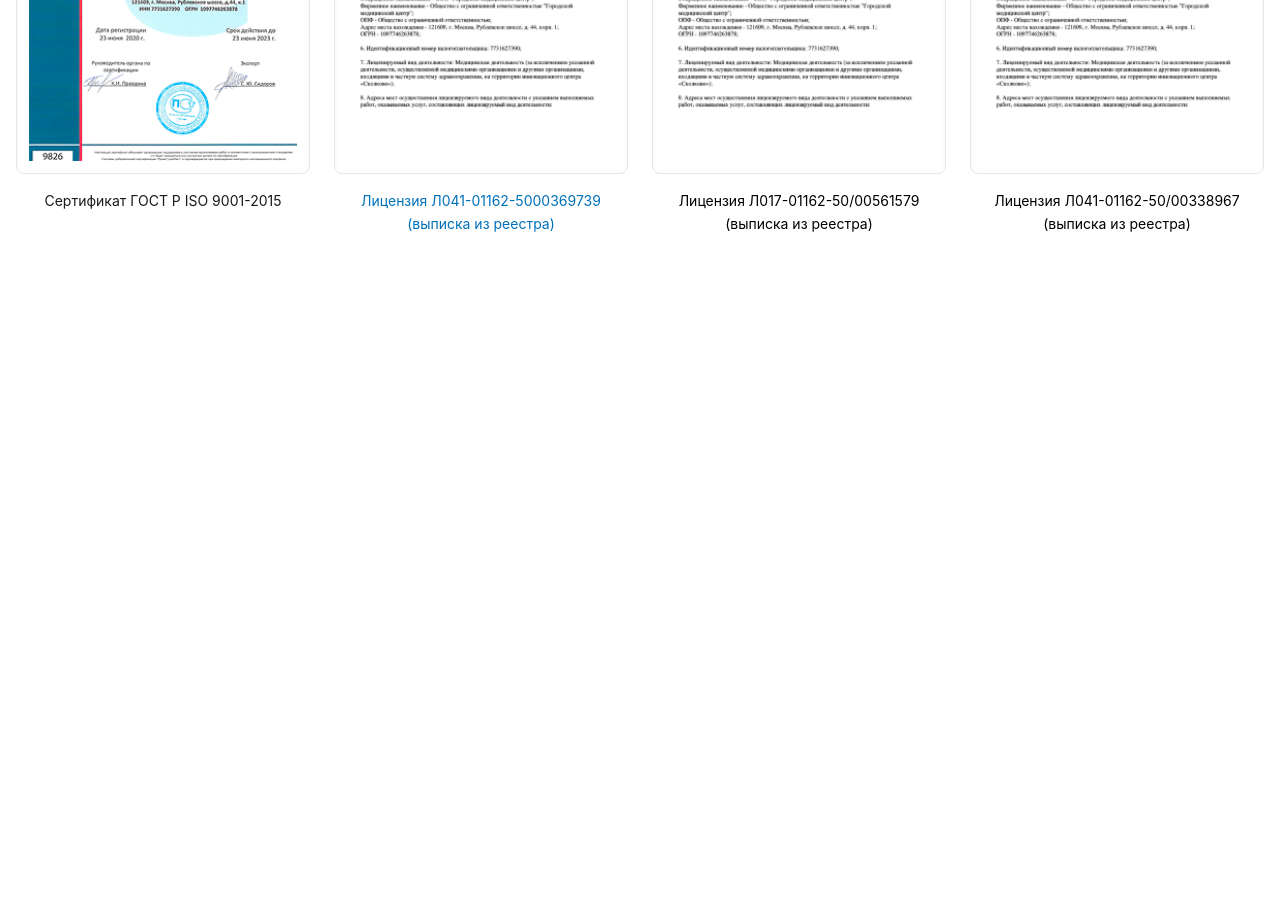
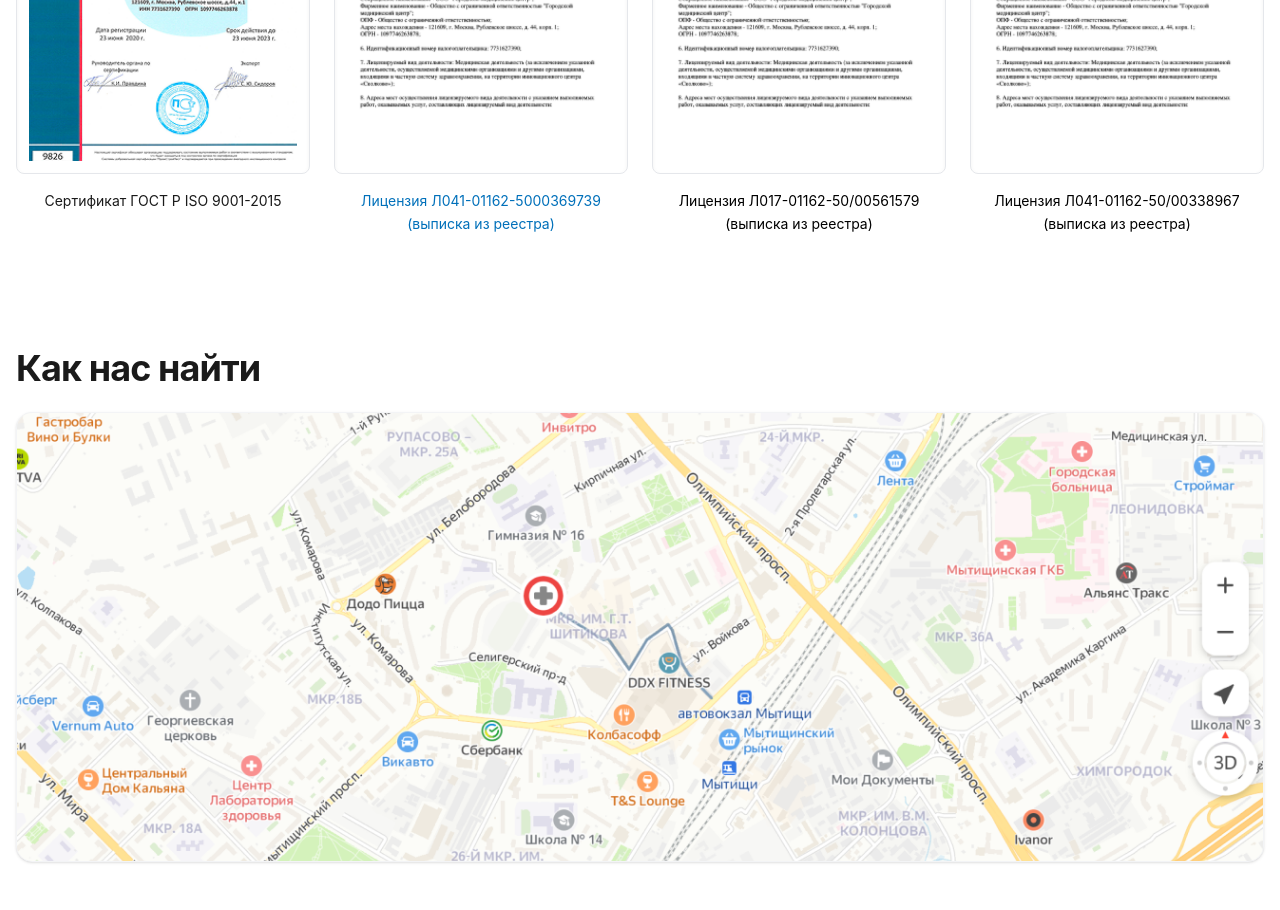
Before and after one commit to ismatovbenya2-droid/exam4, a website: page src/page4.html in a window 1280 px wide. Shown: the part 4417-5327 px from the top of the page. Before the commit the page ends 4717 px from the top, so only its background shows below. Drawn offline with nearby package versions, Linux system fonts and the light colour scheme; files that its build step writes are made by us from their sources.

Commit message:
section 8 on page4

```diff
--- a/src/page4.html
+++ b/src/page4.html
@@ -647,5 +647,22 @@
 
   </div>
 </section>
+
+<section class="w-full max-w-[1440px] mx-auto px-4 py-12 font-sans antialiased select-none">
+
+  <div class="mb-6">
+    <h2 class="text-[#1a1a1a] text-3xl sm:text-4xl font-bold tracking-tight">
+      Как нас найти
+    </h2>
+  </div>
+
+  <div class="relative w-full aspect-[16/9] md:aspect-[21/9] lg:h-[450px] rounded-2xl overflow-hidden border border-gray-100 shadow-sm bg-[#f5f5f5]">
+
+    <img src="./images_abdullo/map.png" alt="" class="w-full h-full object-cover" />
+
+
+  </div>
+
+</section>
 </body>
 </html>
```
Also changed, not shown: src/images_abdullo/map.png (added).
